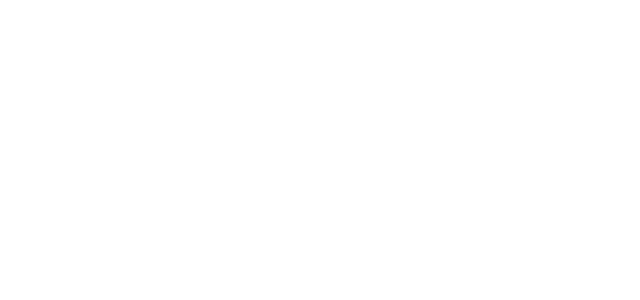
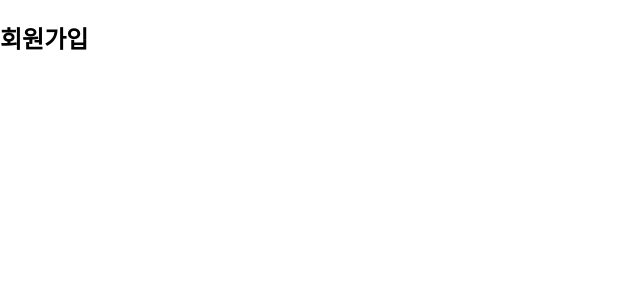
Before and after one commit to sky21kr/teampl, a React (Create React App) app in the folder frontend/teampl/: page /sign-up in a window 1280 px wide. Shown: the top 300 px of the page, without its empty margins (0-640 px from the left). Built offline with nearby package versions, Linux system fonts and the light colour scheme.

Commit message:
[UPDATE] react-router 추가

```diff
--- a/frontend/teampl/src/App.js
+++ b/frontend/teampl/src/App.js
@@ -1,11 +1,17 @@
-import logo from './logo.svg';
+import React, { Component } from 'react';
+import { Route } from 'react-router-dom'
 import './App.css';
+import { Home, SignUp } from './pages'
 
-function App() {
-  return (
-    <div className="App">
-    </div>
-  );
+class App extends Component {
+  render() {
+    return (
+      <div>
+        <Route exact path='/' component={Home}/>
+        <Route path='/sign-up' component={SignUp}/>
+      </div>
+    )
+  }
 }
 
 export default App;
--- a/frontend/teampl/src/index.js
+++ b/frontend/teampl/src/index.js
@@ -1,11 +1,15 @@
 import React from 'react';
 import ReactDOM from 'react-dom';
+import { BrowserRouter } from 'react-router-dom'
 import './index.css';
 import App from './App';
+import { Home, SignUp } from './pages'
 
 ReactDOM.render(
   <React.StrictMode>
-    <App />
+    <BrowserRouter>
+      <App />
+    </BrowserRouter>
   </React.StrictMode>,
   document.getElementById('root')
 );
--- /dev/null
+++ b/frontend/teampl/src/pages/Home.js
@@ -0,0 +1,13 @@
+import React from 'react';
+
+const Home = () => {
+    return (
+        <div>
+            <h2>
+                홈
+            </h2>
+        </div>
+    )
+}
+
+export default Home;
--- /dev/null
+++ b/frontend/teampl/src/pages/SignUp.js
@@ -0,0 +1,13 @@
+import React from 'react';
+
+const SignUp = () => {
+    return (
+        <div>
+            <h2>
+                회원가입
+            </h2>
+        </div>
+    )
+}
+
+export default SignUp;
--- /dev/null
+++ b/frontend/teampl/src/pages/index.js
@@ -0,0 +1,2 @@
+export { default as Home } from './Home';
+export { default as SignUp } from './SignUp';
```
Also changed, not shown: frontend/teampl/package.json (+7 -3 lines), 1 other file (tests, documents, lock files or other folders).
